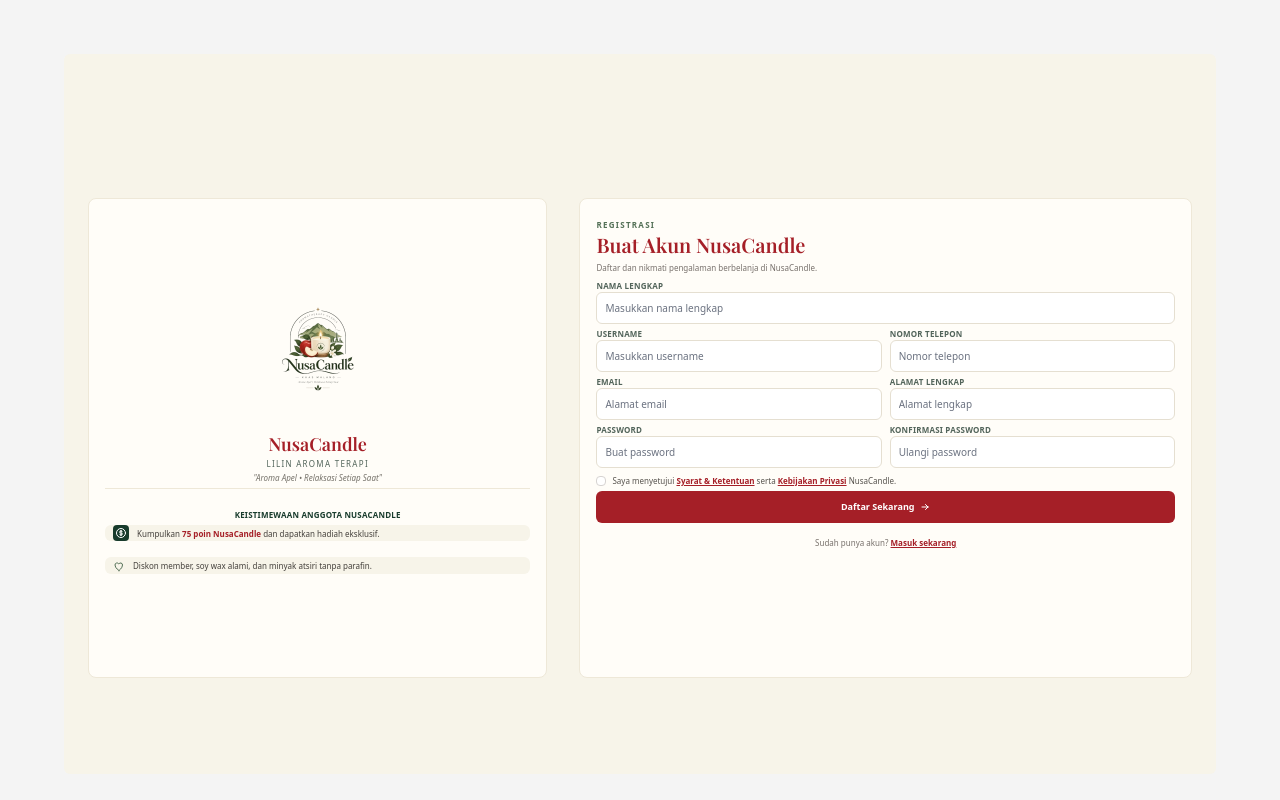
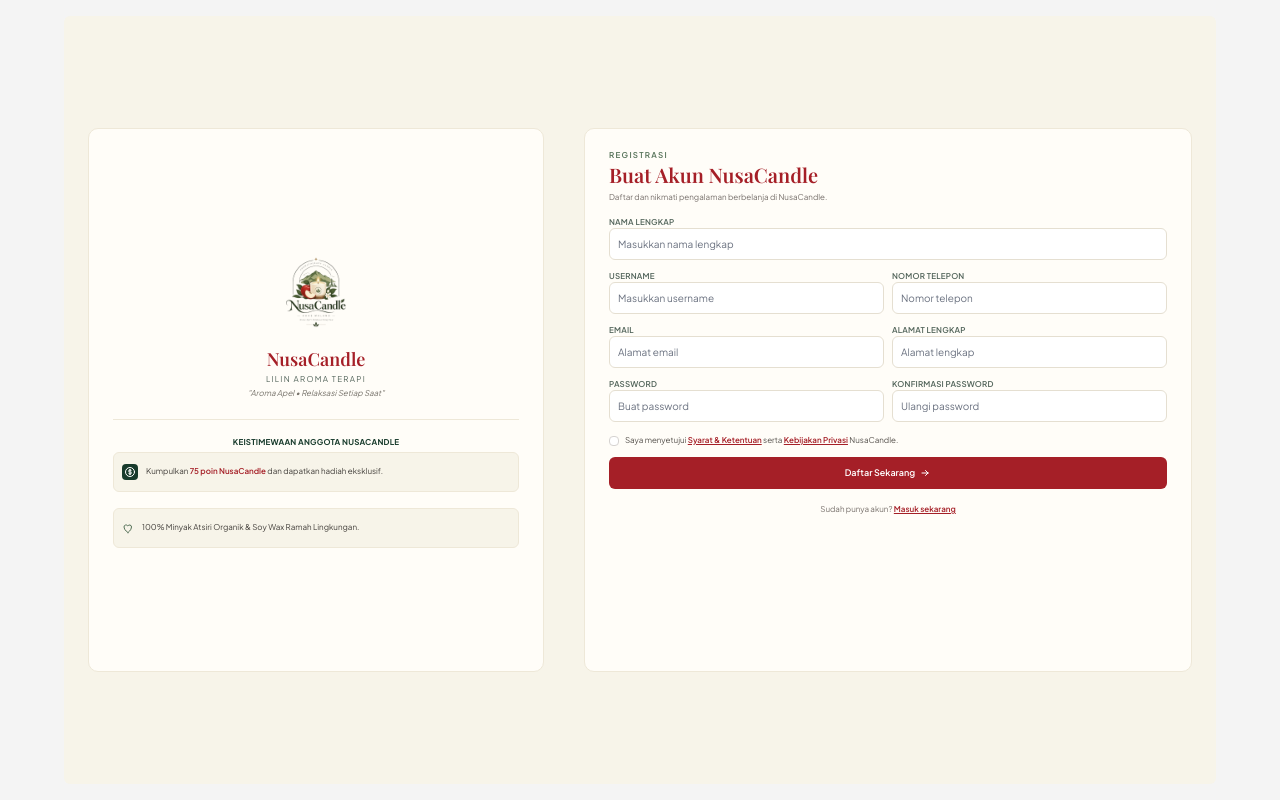
Before and after one commit to ichiwann/nusa_candle, a Laravel app: page /register in a window 1280 px wide. Run offline with Laravel 12, Linux system fonts and the light colour scheme; style sheets or scripts are compiled from the project's sources.

Commit message:
update halaman register

```diff
--- a/resources/views/auth/register.blade.php
+++ b/resources/views/auth/register.blade.php
@@ -7,24 +7,24 @@
     @vite(['resources/css/app.css', 'resources/js/app.js'])
     <link href="https://fonts.googleapis.com/css2?family=Playfair+Display:wght@400;600;700&family=Plus+Jakarta+Sans:wght@400;500;600;700&display=swap" rel="stylesheet">
 </head>
-<body class="flex min-h-screen items-center justify-center bg-[#f4f4f4] px-2 pt-9 pb-2 font-sans">
-    <main class="mx-auto flex min-h-[90vh] w-[93vw] max-w-[1152px] items-center justify-center rounded-md bg-[#f7f4e9] p-3 min-[600px]:h-[90vh] min-[600px]:min-h-0 min-[600px]:max-h-[828px] min-[600px]:p-6">
-        <div class="grid w-full grid-cols-1 gap-3 min-[600px]:h-[60vh] min-[600px]:max-h-[554px] min-[600px]:translate-y-6 min-[600px]:grid-cols-[0.75fr_1fr] min-[600px]:gap-8">
-            <section class="flex min-h-0 flex-col justify-center rounded-lg border border-[#eee8d8] bg-[#fffdf8] p-4 min-[600px]:h-full" aria-label="Tentang NusaCandle">
+<body class="flex min-h-screen items-center justify-center bg-[#f4f4f4] p-2 font-buyer">
+    <main class="mx-auto flex min-h-[96vh] w-[97vw] max-w-[1152px] items-center justify-center rounded-md bg-[#f7f4e9] p-4 min-[600px]:h-[96vh] min-[600px]:min-h-0 min-[600px]:max-h-[828px] min-[600px]:p-6">
+        <div class="grid w-full grid-cols-1 gap-4 min-[600px]:h-[68vh] min-[600px]:max-h-[554px] min-[600px]:grid-cols-[0.75fr_1fr] min-[600px]:gap-10">
+            <section class="flex min-h-0 flex-col justify-center rounded-[10px] border border-[#eee8d8] bg-[#fffdf8] p-5 min-[600px]:h-full min-[600px]:px-6" aria-label="Tentang NusaCandle">
                 <div class="mb-1 text-center">
                     <img src="{{ asset('images/logo-nusacandle.png') }}" alt="NusaCandle"
-                        class="mx-auto mb-8 h-16 w-16 object-contain sm:h-24 sm:w-24" onerror="this.style.display='none'">
+                        class="mx-auto mb-3 h-16 w-16 object-contain sm:h-20 sm:w-20" onerror="this.style.display='none'">
                     <h1 class="font-display text-sm font-semibold text-[#a51f27] sm:text-lg">NusaCandle</h1>
                     <p class="mt-0 text-[7px] uppercase tracking-[0.16em] text-[#52645a] sm:text-[8px]">Lilin Aroma Terapi</p>
                     <p class="mt-0.5 text-[7px] italic text-[#77736b] sm:text-[8px]">"Aroma Apel • Relaksasi Setiap Saat"</p>
                 </div>
 
-                <div class="border-t border-[#eee8d8] pt-5">
+                <div class="mt-4 border-t border-[#eee8d8] pt-4">
                     <h2 class="mb-1 text-center text-[7px] font-bold uppercase tracking-wide text-[#183b2c] sm:text-[8px]">
                         Keistimewaan Anggota NusaCandle
                     </h2>
                     <div class="space-y-4">
-                        <div class="flex items-center gap-2 rounded-md bg-[#f7f4e9] px-2 py-0">
+                        <div class="flex min-h-10 items-center gap-2 rounded-md border border-[#eee8d8] bg-[#f7f4e9] px-2 py-2">
                             <span class="flex h-4 w-4 shrink-0 items-center justify-center rounded bg-[#183b2c] text-white" aria-hidden="true">
                                 <svg class="h-3 w-3" fill="none" stroke="currentColor" viewBox="0 0 24 24">
                                     <path stroke-linecap="round" stroke-linejoin="round" stroke-width="2" d="M12 8c-1.657 0-3 .895-3 2s1.343 2 3 2 3 .895 3 2-1.343 2-3 2m0-8c1.11 0 2.08.402 2.599 1M12 8V7m0 1v8m0 0v1m0-1c-1.11 0-2.08-.402-2.599-1M21 12a9 9 0 11-18 0 9 9 0 0118 0z" />
@@ -34,20 +34,20 @@
                                 Kumpulkan <span class="font-semibold text-[#a51f27]">75 poin NusaCandle</span> dan dapatkan hadiah eksklusif.
                             </p>
                         </div>
-                        <div class="flex items-center gap-2 rounded-md bg-[#f7f4e9] px-2 py-0.5">
+                        <div class="flex min-h-10 items-center gap-2 rounded-md border border-[#eee8d8] bg-[#f7f4e9] px-2 py-2">
                             <svg class="h-3 w-3 shrink-0 text-[#537056]" fill="none" stroke="currentColor" viewBox="0 0 24 24" aria-hidden="true">
                                 <path stroke-linecap="round" stroke-linejoin="round" stroke-width="2" d="M12 21s-8-4.5-8-11a4 4 0 017.5-2 4 4 0 017.5 2c0 6.5-7 11-7 11z" />
                             </svg>
                             <p class="text-[7px] leading-relaxed text-stone-700 sm:text-[8px]">
-                                Diskon member, soy wax alami, dan minyak atsiri tanpa parafin.
+                                100% Minyak Atsiri Organik &amp; Soy Wax Ramah Lingkungan.
                             </p>
                         </div>
                     </div>
                 </div>
             </section>
 
-            <section class="min-h-0 rounded-lg border border-[#eee8d8] bg-[#fffdf8] px-4 pt-5 pb-4 min-[600px]:h-full" aria-labelledby="register-title">
-                <header class="mb-1.5">
+            <section class="min-h-0 rounded-[10px] border border-[#eee8d8] bg-[#fffdf8] px-5 py-6 min-[600px]:h-full min-[600px]:px-6 min-[600px]:py-5" aria-labelledby="register-title">
+                <header class="mb-3">
                     <p class="text-[7px] font-semibold uppercase tracking-[0.16em] text-[#537056] sm:text-[8px]">Registrasi</p>
                     <h2 id="register-title" class="font-display text-sm font-semibold leading-tight text-[#a51f27] sm:text-xl">
                         Buat Akun NusaCandle
@@ -65,7 +65,7 @@
                     </div>
                 @endif
 
-                <form action="{{ route('register') }}" method="POST" class="space-y-0 sm:space-y-1">
+                <form action="{{ route('register') }}" method="POST" class="space-y-2 sm:space-y-2.5">
                     @csrf
 
                     <div>
```
